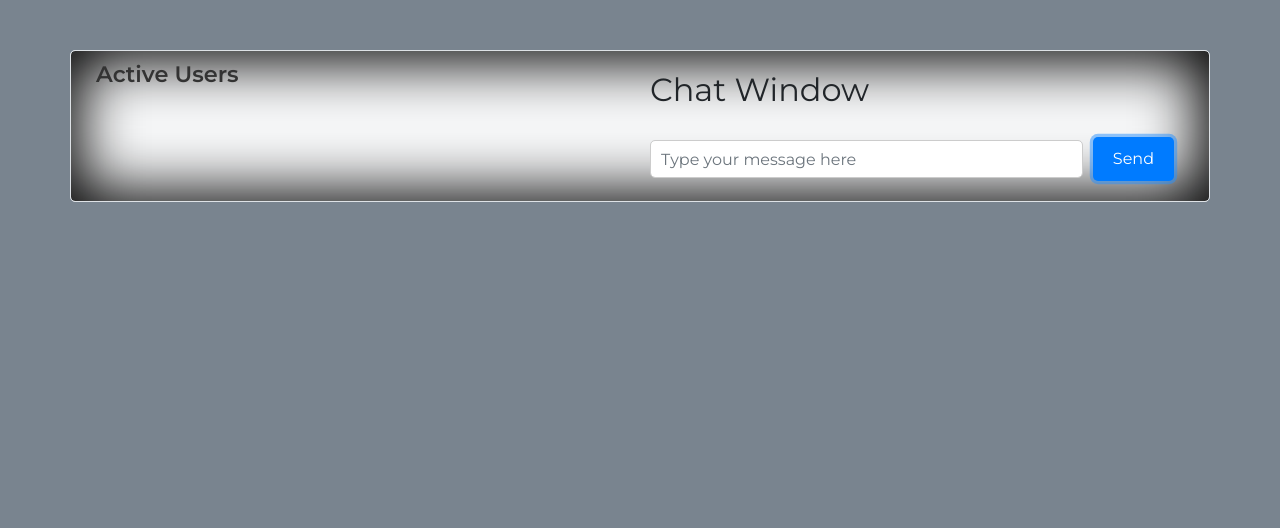
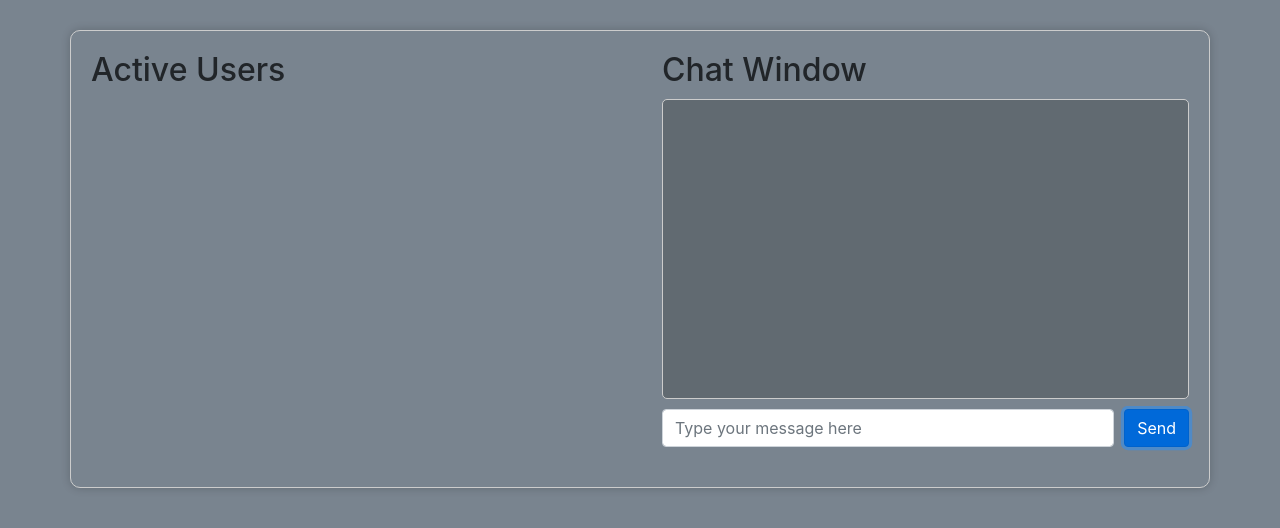
Before and after one commit to BiplabFullStack/Group_Chat_App, a plain HTML site: page Frontend/chatapp/chatapp.html in a window 1280 px wide. Both pictures are taken after typing "Sample" into the empty fields and a click on the button "Send". Drawn offline with nearby package versions, Linux system fonts and the light colour scheme; no server answers.

Commit message:
message store into local-storage and show to frontend from localstorage

```diff
--- a/Frontend/chatapp/chatapp.css
+++ b/Frontend/chatapp/chatapp.css
@@ -1,150 +1,99 @@
-
-
- @import url('https://fonts.googleapis.com/css2?family=Montserrat:wght@300;400;600&display=swap');
 
 body {
-    font-family: 'Montserrat', sans-serif;
-    margin: 0;
-    padding: 0;
     background-color: #79848f;
+}
+
+.container {
+    margin-top: 30px;
+    border: 1px solid #ccc;
+    border-radius: 10px;
+    padding: 20px;
+    box-shadow: 0 0 10px rgba(0, 0, 0, 0.2);
+    /* animation */
+    opacity: 0;
+    animation: fadeIn 1.5s ease-in-out forwards;
+}
+
+.chat-app {
+    display: flex;
+    justify-content: space-between;
+    flex-wrap: wrap;
+}
+
+.active-users{
+    flex-basis: 48%;
+    margin-bottom: 20px;
+}
+.chat-window {
+    flex-basis: 48%;
+    margin-bottom: 20px;
+
+}
+
+h2 {
+    margin-bottom: 10px;
+}
+
+ul {
+    list-style: none;
+    padding-left: 0;
+}
+
+#chat-messages {
+    height: 300px;
+    overflow-y: auto;
+    border: 1px solid #ccc;
+    border-radius: 5px;
+    padding: 10px;
+    background-color: #616a71;
+
+     opacity: 0;
+    animation: fadeIn 1.5s ease-in-out forwards;
 
 
 }
 
-.container {
-    margin-top: 50px;
-    box-shadow: -1px 1px 60px 10px black inset;
-
-}
-
-.chat-app {
-    display: flex;
-    background-color: #f8f9fa;
-    border: 1px solid #dee2e6;
-    border-radius: 5px;
-    /* box-shadow: -1px 1px 60px 10px black inset; */
-
-}
-
-.active-users, .chat-window {
-    border-radius: 5px;
-    flex: 1;
-    font-size: medium;
-}
-
-.active-users {
-    padding: 10px;
-}
-
-.active-users h2 {
-    margin-top: 0;
-    font-size: 1.4rem;
-    font-weight: 600;
-    color: #333;
-}
-
-ul {
-    list-style: none;
-    margin: 0;
-    padding: 0;
-}
-
-ul li {
-    padding: 10px;
-    cursor: pointer;
-    transition: background-color 0.2s;
-}
-
-ul li:hover {
-    background-color: #f2f2f2;
-}
-
-.chat-window {
-    display: flex;
-    flex-direction: column;
-    padding: 20px;
-}
-
-.chat-header {
-    background-color: #007bff;
-    color: #fff;
-    padding: 10px;
-    border-radius: 5px 5px 0 0;
-    font-size: 1.4rem;
-    font-weight: 600;
-    text-align: center;
-    animation: slide-in-top 0.5s ease;
-}
-
-@keyframes slide-in-top {
-    from { opacity: 0; transform: translateY(-20px); }
-    to { opacity: 1; transform: translateY(0); }
-}
-
-#chat-messages {
-    flex: 1;
-    overflow-y: auto;
-}
-
-.list-group-item {
-    border: none;
-    background-color: transparent;
-}
-
-.list-group-item.fade-in {
-    animation: fade-in 0.5s ease;
-}
-
-.list-group-item.fade-in:nth-child(odd) {
-    animation-delay: 0.1s;
+#chat-messages p {
+    margin: 5px 0;
 }
 
 .input-box {
     display: flex;
-    align-items: center;
-    margin-top: 20px;
+    margin-top: 10px;
+    opacity: 0;
+    animation: fadeIn 1.5s ease-in-out forwards;
 }
 
 #message-input {
-    flex: 1;
-    padding: 10px;
-    border-radius: 5px;
-    border: 1px solid #ccc;
+    flex-grow: 1;
+    margin-right: 10px;
+    opacity: 0;
+    animation: fadeIn 1.5s ease-in-out forwards;
 }
 
+/* Animation for chat messages */
+.animate__fadeIn {
+    animation: fadeIn 1s;
+}
+
+@keyframes fadeIn {
+    0% {
+        opacity: 0;
+        transform: translateY(20px);
+    }
+    100% {
+        opacity: 1;
+        transform: translateY(0);
+    }
+}
+
+/* Animation for the send button */
 #send-btn {
-    padding: 10px 20px;
-    margin-left: 10px;
-    border: none;
-    border-radius: 5px;
-    background-color: #007bff;
-    color: #fff;
-    cursor: pointer;
-    transition: background-color 0.2s;
+    transition: transform 0.2s;
+    opacity: 0;
+    animation: fadeIn 1.5s ease-in-out forwards;
 }
 
 #send-btn:hover {
-    background-color: #0056b3;
+    transform: scale(1.1);
 }
-
-
-
-@keyframes fade-in {
-    from { opacity: 0; transform: translateY(10px); }
-    to { opacity: 1; transform: translateY(0); }
-}
-
-@keyframes slide-in-right {
-    from { opacity: 0; transform: translateX(50px); }
-    to { opacity: 1; transform: translateX(0); }
-}
-
-@keyframes slide-in-bottom {
-    from { opacity: 0; transform: translateY(20px); }
-    to { opacity: 1; transform: translateY(0); }
-}
-
-@keyframes pop-in {
-    from { transform: scale(0.5); opacity: 0; }
-    to { transform: scale(1); opacity: 1; }
-}
--- a/Frontend/chatapp/chatapp.html
+++ b/Frontend/chatapp/chatapp.html
@@ -26,5 +26,18 @@
     </div>
     <script src="https://cdnjs.cloudflare.com/ajax/libs/axios/0.21.1/axios.min.js"></script>
     <script src="./chatapp.js"></script>
+    <script>
+        function storeMessageLocally(msgObj) {
+    const messages = JSON.parse(localStorage.getItem("messages")) || [];
+    messages.push(msgObj);
+    localStorage.setItem("messages", JSON.stringify(messages));
+  }
+
+  // Function to get messages from local storage
+  function getLocalMessages() {
+    return JSON.parse(localStorage.getItem("messages")) || [];
+  }
+    </script>
+
 </body>
 </html>
--- a/Frontend/chatapp/chatapp.js
+++ b/Frontend/chatapp/chatapp.js
@@ -1,6 +1,6 @@
+
 // Add event listener to the send button
 document.getElementById("send-btn").addEventListener("click", sendMessage);
-
 
 // Send message
 async function sendMessage(e) {
@@ -10,11 +10,16 @@
     const message = inputElement.value.trim();
     document.getElementById("message-input").value = "";
 
-      const token = localStorage.getItem('token');
+    const token = localStorage.getItem("token");
     const msgObj = { message };
 
-      const response = await axios.post('http://localhost:8000/message', msgObj, { headers: { "Authorization": token } });
-      displaychatMessages(msgObj);
+    const response = await axios.post("http://localhost:8000/message", msgObj, {
+      headers: { Authorization: token },
+    });
+    //displaychatMessages(msgObj);
+
+    // Store the message in local storage
+    //storeMessageLocally(msgObj);
   } catch (err) {
     console.log(err.message);
   }
@@ -22,43 +27,65 @@
 
 // Display function
 function displaychatMessages(myObj) {
-    console.log("This is my message ", myObj.message);
-    const ul = document.getElementById('chat-messages');
+  //console.log("This is my message ", myObj.message);
+  const ul = document.getElementById("chat-messages");
 
-    const li = document.createElement('p');
+  const li = document.createElement("li");
   li.innerHTML = `msg: ${myObj.message}`;
-    li.style.color = 'Maroon';
+  li.style.color = "Maroon";
+  li.class = "list-group-item fade-in";
   ul.appendChild(li);
 }
 
-  //Fetch message from db
+// Fetch message from db
 async function callApi() {
   try {
-      const token = localStorage.getItem('token');
-      const response = await axios.get('http://localhost:8000/getmessage', { headers: { "Authorization": token } });
+    const token = localStorage.getItem("token");
+    const response = await axios.get("http://localhost:8000/getmessage", {
+      headers: { Authorization: token },
+    });
+    // response.data.forEach(msg =>{
+    //   displaychatMessages(msg);
+    // })
 
-      // Loop through the new messages and display them
-      response.data.forEach(msg => {
+    const newMessages = response.data;
+    const localMessages = getLocalMessages();
+
+    // Filter out messages that are already in local storage
+    const filteredMessages = newMessages.filter(
+      (newMsg) =>
+        !localMessages.some((localMsg) => localMsg.message === newMsg.message)
+    );
+
+    // Display new messages
+    filteredMessages.forEach((msg) => {
+      console.log("message2",msg.message);
       displaychatMessages(msg);
+      storeMessageLocally(msg);
     });
+
+    // Store new messages in local storage
+    // filteredMessages.forEach((msg) => {
+    //   storeMessageLocally(msg);
+    // });
   } catch (err) {
     console.log(err.message);
   }
 }
 
+// Loaded function
+window.addEventListener("DOMContentLoaded", async () => {
+  try {
+    const token = localStorage.getItem("token");
+    const response = await axios.get("http://localhost:8000/getmessage", {
+      headers: { Authorization: token },
+    });
 
-  // Loaded function
-  window.addEventListener('DOMContentLoaded', async () => {
-    try {
-      const token = localStorage.getItem('token');
-      const response = await axios.get('http://localhost:8000/getmessage', { headers: { "Authorization": token } });
-      console.log("My response", response);
-      response.data.forEach(msg => {
+    // Display messages from local storage
+    const localMessages = getLocalMessages();
+    localMessages.forEach((msg) => {
       displaychatMessages(msg);
     });
-    } catch (err) {
-      console.log(err.message);
-    }
 
     // Call the API every 1 second using setInterval
     const interval = setInterval(callApi, 1000);
@@ -68,6 +95,9 @@
 
     setTimeout(() => {
       clearInterval(interval);
-      console.log('Stopped calling API.');
+      console.log("Stopped calling API.");
     }, stopCallingApiAfterDuration);
+  } catch (err) {
+    console.log(err.message);
+  }
 });
```
Lines whose indentation alone changed are shown as unchanged.
